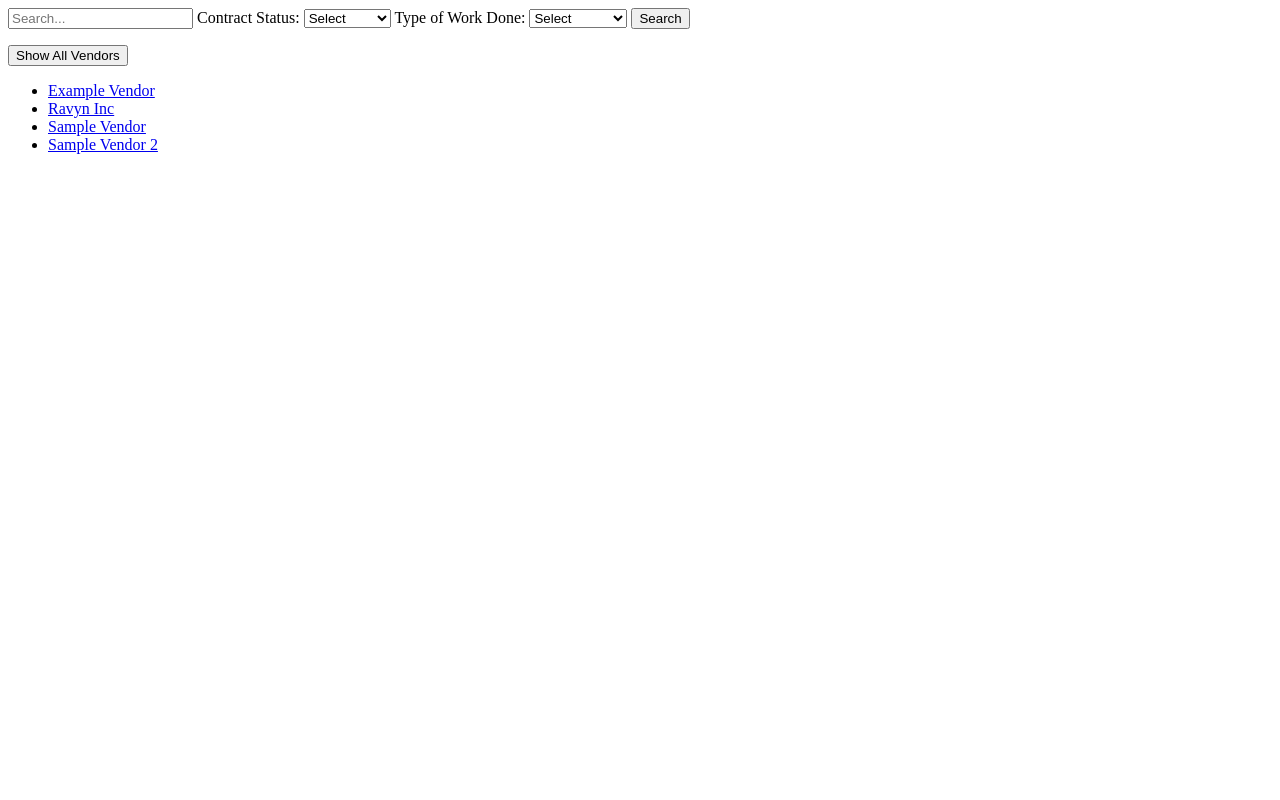
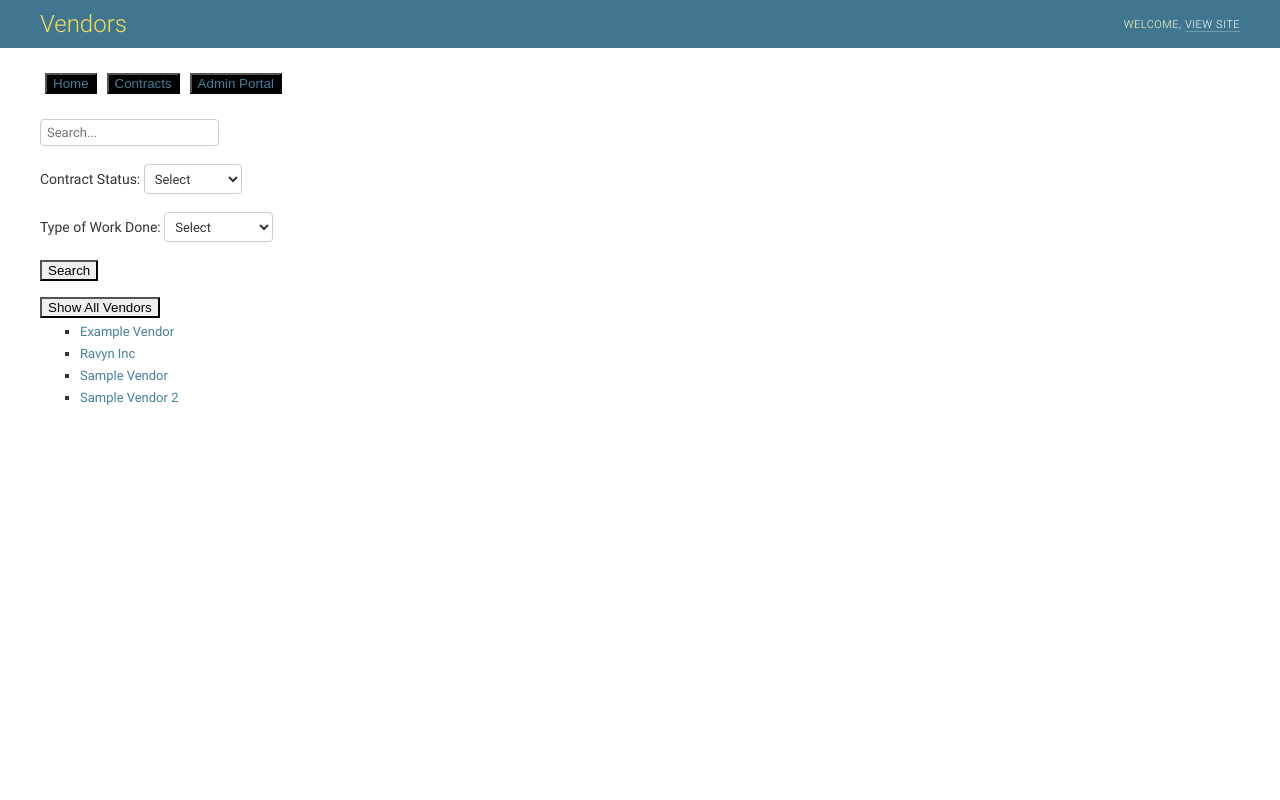
Before and after one commit to nshein1/DatabaseProject, a Django app: page /vcm/vendors/ in a window 1280 px wide. Run offline with Django 3.2, Linux system fonts and the light colour scheme; data comes from the database, SQL or seed files in the repository.

Commit message:
Update vendors.html
Made aesthetically pleasing and added Home, Contracts, and Admin buttons at top

```diff
--- a/projectCode/vcm_site/vcm_app/templates/vcm_app/vendors.html
+++ b/projectCode/vcm_site/vcm_app/templates/vcm_app/vendors.html
@@ -1,8 +1,85 @@
+
+
+
+<!DOCTYPE html>
+
+<html lang="en-us" dir="ltr">
+<head>
+<title>Vendor Search</title>
+<link rel="stylesheet" type="text/css" href="/static/admin/css/base.css">
+
+  <link rel="stylesheet" type="text/css" href="/static/admin/css/nav_sidebar.css">
+  <script src="/static/admin/js/nav_sidebar.js" defer></script>
+
+<link rel="stylesheet" type="text/css" href="/static/admin/css/dashboard.css">
+
+
+
+    <meta name="viewport" content="user-scalable=no, width=device-width, initial-scale=1.0, maximum-scale=1.0">
+    <link rel="stylesheet" type="text/css" href="/static/admin/css/responsive.css">
+
+
+<meta name="robots" content="NONE,NOARCHIVE">
+</head>
+
+<body class=" dashboard"
+  data-admin-utc-offset="-18000">
+
+<!-- Container -->
+<div id="container">
+
+
+    <!-- Header -->
+
+    <div id="header">
+        <div id="branding">
+
+<h1 id="site-name"><a href="/admin/">Vendors</a></h1>
+
+        </div>
+
+
+        <div id="user-tools">
+
+                Welcome,
+
+                    <a href="">View site</a>
+        </div>
+
+
+
+    </div>
+
+    <!-- END Header -->
+
+    <div class="main" id="main">
+
+
+
+      <div class="content">
+
+
+
+        <!-- Content -->
+        <div id="content" class="colMS">
+
+          <h1>
+                <a id="site-name"><a href="/vcm/">
+                    <button style="background-color:rgb(0, 0, 0); margin:5px;">Home</a>
+
+                    <a id="site-name"><a href="/vcm/contracts/">
+                        <button style="background-color:rgb(0, 0, 0); margin:5px;">Contracts</a>
+                        <a id="site-name"><a href="/admin/">
+                            <button style="background-color:rgb(0, 0, 0); margin:5px;">Admin Portal</a>
+
+
+            </h1>
 <!----SEARCH BAR STUFF-->
 
 <form action="{% url 'vcm_app:vendors' %}" method="get">
     <input name="search_term" type="text" placeholder="Search...">
 
+    <br><br>
     <!--Search by Contract Status-->
     <label for="contract_status">Contract Status:</label>
     <select id="contract_status" name="contract_status">
@@ -14,6 +91,7 @@
         <option value="FT">Future</option>
     </select>
 
+    <br><br>
     <!--Search by WorkType Status-->
     <label for="worktype">Type of Work Done:</label>
     <select id="worktype" name="worktype">
@@ -29,11 +107,12 @@
 
 
 
-
+<br><br>
     <!--<input type="submit">Search</input> -->
     <button type="submit" value="Submit">Search</button>
 
 </form>
+<br>
 <form action="{% url 'vcm_app:vendors' %}" method="get">
     <button type="submit" value="Submit">Show All Vendors</button>
 </form>
@@ -49,3 +128,20 @@
 {% else %}
 <p>No vendors are available.</p>
 {% endif %}
+
+
+
+
+
+
+
+          <br class="clear">
+        </div>
+        <!-- END Content -->
+        <div id="footer"></div>
+      </div>
+    </div>
+</div>
+<!-- END Container -->
+</body>
+</html>
```
